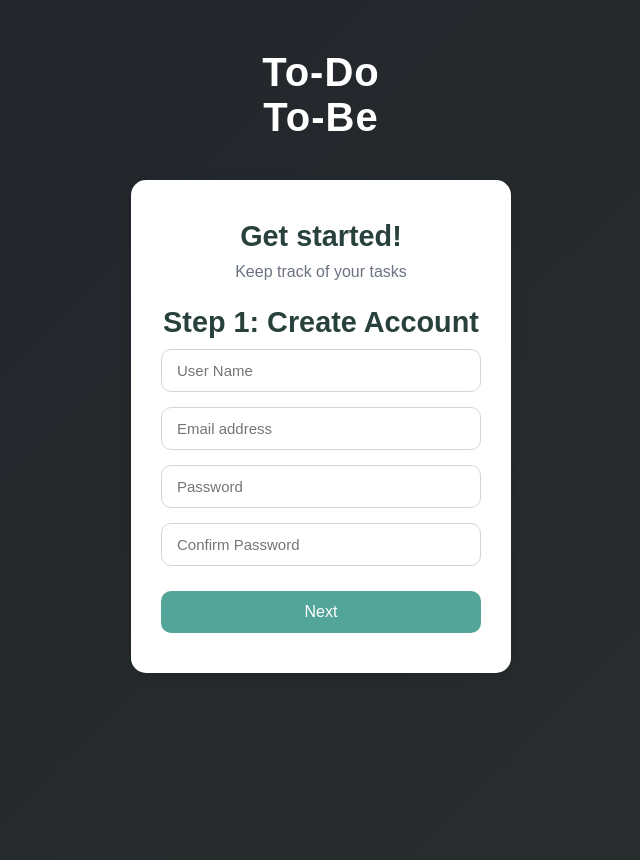
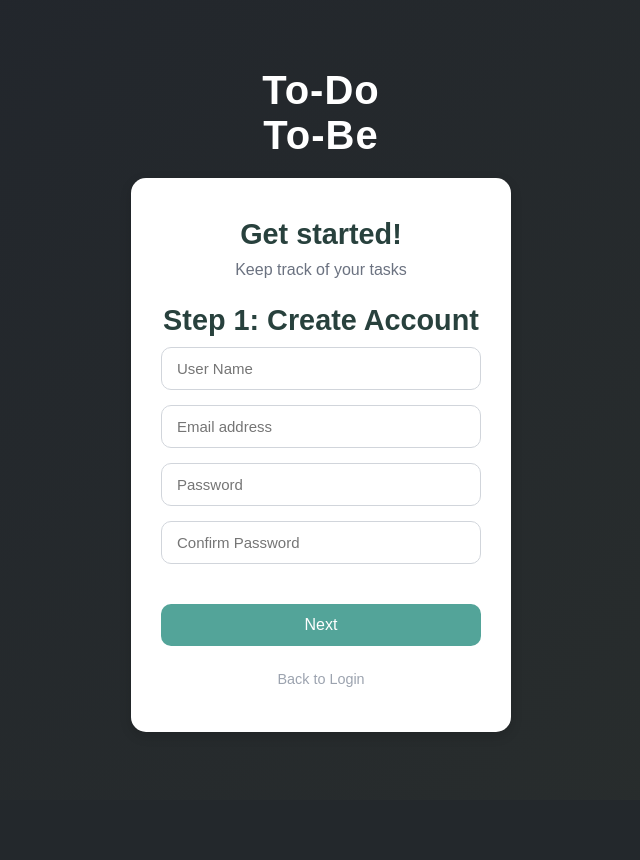
Before and after one commit to mika-29/cmsc128-PairProject_BorcesTambolero, a Flask app: page /signup in a window 1280 px wide. Shown: the whole page, without its empty margins (319-959 px from the left). After the commit the page ends 732 px from the top, so only its background shows below. Run offline with Flask 3, Linux system fonts and the light colour scheme.

Commit message:
cmsc128-Final-Lab

```diff
--- a/backend.py
+++ b/backend.py
@@ -68,14 +68,34 @@ def get_tasks():
         return jsonify({"error": "Not logged in"}), 401
 
     user_id = session["u_id"]
+    sort_by = request.args.get("sort", "date_added")
     conn = get_db_connection()
-    rows = conn.execute("""
+
+    if sort_by == "deadline":
+        order_clause = "deadline ASC, duetime ASC"
+
+    elif sort_by == "priority":
+        order_clause = """
+            CASE priority
+                WHEN 'important' THEN 1
+                WHEN 'mid' THEN 2
+                WHEN 'easy' THEN 3
+                ELSE 4
+            END ASC
+        """
+    else: # Default to 'date_added'
+        order_clause = "created_at DESC"
+
+    query = f"""
         SELECT id, title, deadline, duetime, status, priority, created_at
         FROM tasks
         WHERE user_id = ?
-        ORDER BY created_at DESC
-    """, (user_id,)).fetchall()
+        ORDER BY {order_clause}
+    """
+
+    rows = conn.execute(query, (user_id,)).fetchall()
     conn.close()
+
     return jsonify([dict(r) for r in rows])
 
 #----------- API to edit tasks --------------
--- a/static/registerJS.js
+++ b/static/registerJS.js
@@ -33,3 +33,28 @@ document.addEventListener("DOMContentLoaded", function () {
     step1.classList.remove("inactive-step");
   });
 });
+
+
+// PREVENT BACK BUTTON CACHING
+window.addEventListener("pageshow", function (event) {
+  var historyTraversal = event.persisted ||
+    (typeof window.performance != "undefined" &&
+      window.performance.navigation.type === 2);
+
+  if (historyTraversal) {
+    // 1. Reset the form data
+    document.getElementById("registerForm").reset();
+
+    // 2. Force the UI back to Step 1
+    const step1 = document.getElementById("step1");
+    const step2 = document.getElementById("step2");
+
+    step2.classList.remove("active-step");
+    step2.classList.add("inactive-step");
+    step1.classList.add("active-step");
+    step1.classList.remove("inactive-step");
+
+    // 3. Force a reload from the server to ensure clean state
+    window.location.reload();
+  }
+});
--- a/static/registerStyle.css
+++ b/static/registerStyle.css
@@ -14,18 +14,23 @@
 
 body {
   background: linear-gradient(135deg, #21252c, #292e2d);
-  min-height: 100vh;
+  height: 100vh;
+  overflow: hidden;
   display: flex;
   flex-direction: column;
+  justify-content: center;
   align-items: center;
+  margin: 0;
 }
 
-/* Header */
 header {
   text-align: center;
-  margin-top: 50px;
+  margin-top: 0;        /* Changed from 50px to 0 */
+  margin-bottom: 20px;  /* Add space between header and box instead */
   color: #fff;
+  flex-shrink: 0;       /* Prevent header from shrinking */
 }
+
 #title {
   font-size: 2.5rem;
   letter-spacing: 1px;
@@ -36,10 +41,9 @@ header {
 .container {
   display: flex;
   justify-content: center;
-  align-items: flex-start;
-  min-height: calc(100vh - 120px); /* leaves space for the header */
+  align-items: center;
+  height: auto;
   width: 100%;
-  margin-top: 40px;
 }
 
 .form-box {
@@ -196,3 +200,48 @@ select:focus {
     font-size: 2rem;
   }
 }
+
+/* Container for the back buttons */
+.button-group {
+    display: flex;
+    flex-direction: column;
+    align-items: center;
+    gap: 20px;
+    margin-top: 15px;
+    width: 100%;
+}
+
+.btn-back-link {
+    text-decoration: none;
+    color: #9ca3af;
+    font-size: 0.9rem;
+    font-weight: 500;
+    transition: all 0.3s ease;
+    padding: 5px;
+    cursor: pointer;
+}
+
+.btn-back-link:hover {
+    text-decoration: underline;
+    color: #53a499;
+    cursor: pointer;
+}
+
+#btn-back {
+    background-color: transparent !important;
+    border: none !important;
+    box-shadow: none !important;
+
+    color: #9ca3af !important;
+    text-decoration: none;
+    font-weight: 500;
+    margin-top: 10px;
+    padding: 5px;
+    cursor: pointer;
+}
+
+#btn-back:hover {
+    background-color: transparent !important;
+    color: #53a499 !important;
+    text-decoration: underline;
+}
--- a/templates/register.html
+++ b/templates/register.html
@@ -21,25 +21,30 @@
         <p class="error">{{ error }}</p>
       {% endif %}
 
-      <form id="registerForm" action="/signup" method="POST">
-        <!-- Step 1 -->
-        <div id="step1" class="active-step">
-          <h2>Step 1: Create Account</h2>
-          <input type="text" name="name" placeholder="User Name" required>
-          <input type="email" name="email" placeholder="Email address" required>
-          <input type="password" name="password" placeholder="Password" required>
-          <input type="password" name="confirm" placeholder="Confirm Password" required>
-          <button type="button" id="nextBtn">Next</button>
-        </div>
+      <form id="registerForm" action="/signup" method="POST" autocomplete="off">
+
+    <div id="step1" class="active-step">
+      <h2>Step 1: Create Account</h2>
+
+      <input type="text" name="name" placeholder="User Name" required autocomplete="off">
+      <input type="email" name="email" placeholder="Email address" required autocomplete="off">
+
+      <input type="password" name="password" placeholder="Password" required autocomplete="new-password">
+      <input type="password" name="confirm" placeholder="Confirm Password" required autocomplete="new-password">
+
+      <div class="button-group">
+        <button type="button" id="nextBtn">Next</button>
+        <a href="{{ url_for('login.index') }}" class="btn-back-link">Back to Login</a>
+      </div>
+    </div>
 
         <!-- Step 2 -->
         <div id="step2" class="inactive-step">
           <h2>Step 2: Security Questions</h2>
 
           <div class="security-question">
-            <label for="q1">Security Question 1</label>
             <select name="question1" id="q1" required>
-              <option value="">-- Select a question --</option>
+              <option value="">Select a question</option>
               <option value="pet">What was the name of your first pet?</option>
               <option value="school">What is the name of your elementary school?</option>
               <option value="city">In what city were you born?</option>
@@ -48,8 +53,10 @@
             <input type="text" name="answer1" id="ans1" placeholder="Your Answer" required>
           </div>
 
-          <button type="submit">Save Security Info</button>
-          <button type="button" id="btn-back">Back</button>
+          <div class="button-group">
+            <button type="submit">Save Security Info</button>
+            <button type="button" id="btn-back" class="btn-back-link">Back</button>
+          </div>
         </div>
       </form>
     </div> <!-- closes form-box -->
```
Also changed, not shown: static/loginStyle.css (+46 -0 lines), templates/login.html (+14 -1 lines), app.db.
